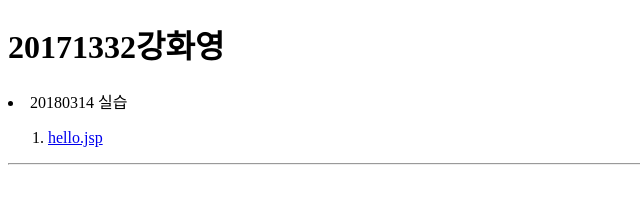
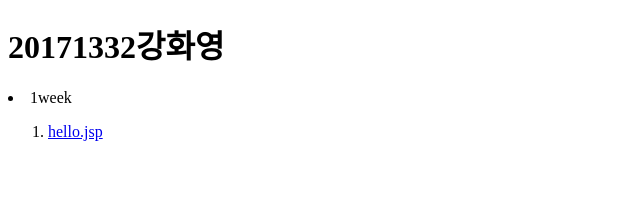
Before and after one commit to ghkdud500/webserver.github.io, a plain HTML site: page index.html in a window 1280 px wide. Shown: the whole page, without its empty margins (0-640 px from the left). Drawn offline with Linux system fonts and the light colour scheme.

Commit message:
Update index.html

```diff
--- a/index.html
+++ b/index.html
@@ -8,11 +8,11 @@
 <body>
 	<h1 id="aList">20171332강화영</h1>
 	<u1>
-		<li>20180314 실습
+		<li>1week
 			<ol>
 				<li><a href="http://203.237.142.245/~s20171332/hello.jsp">hello.jsp</a></li>
 			</ol>
 		</li>
-	</u1><hr/>
+	</u1>
 </body>
 </html>
```
